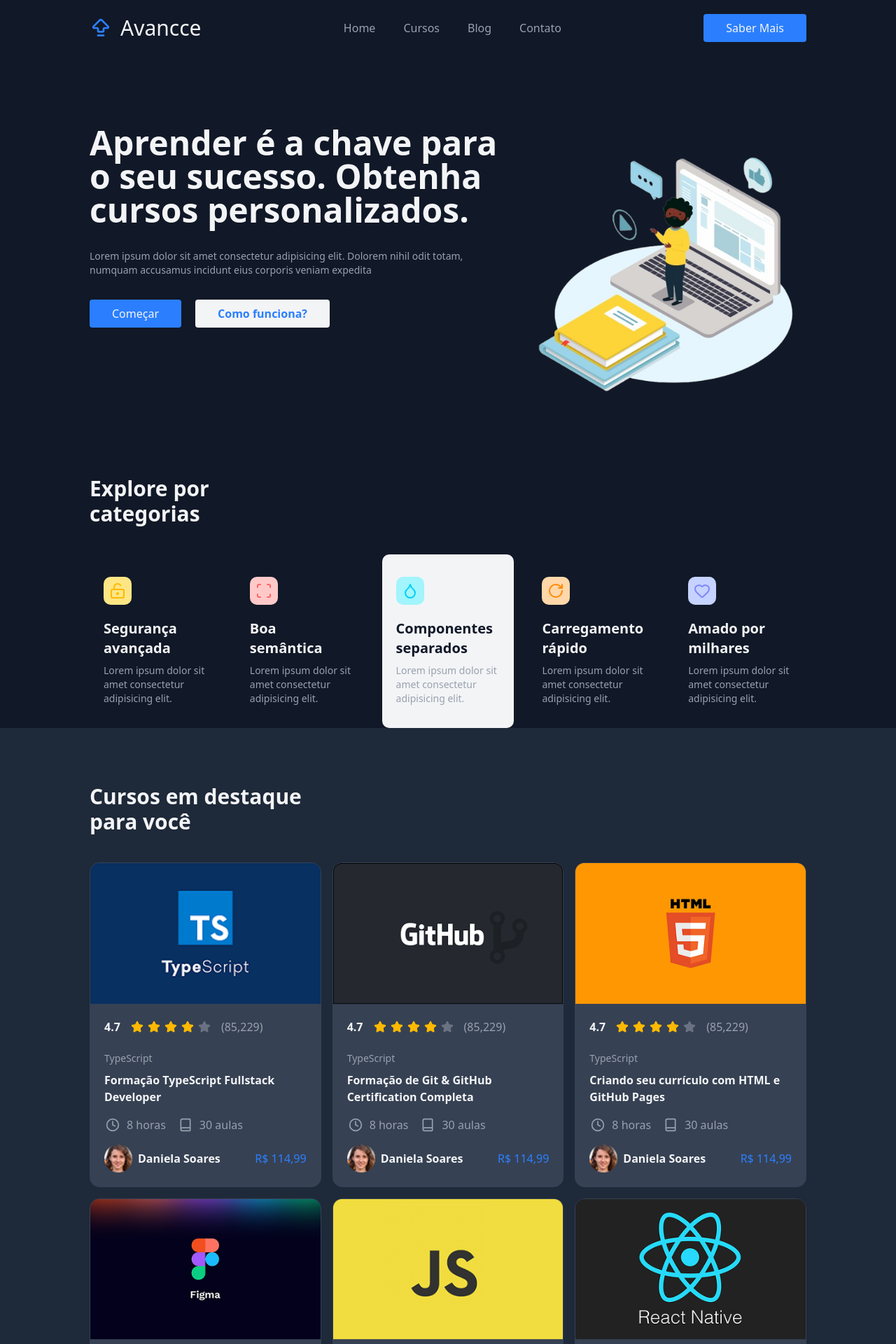
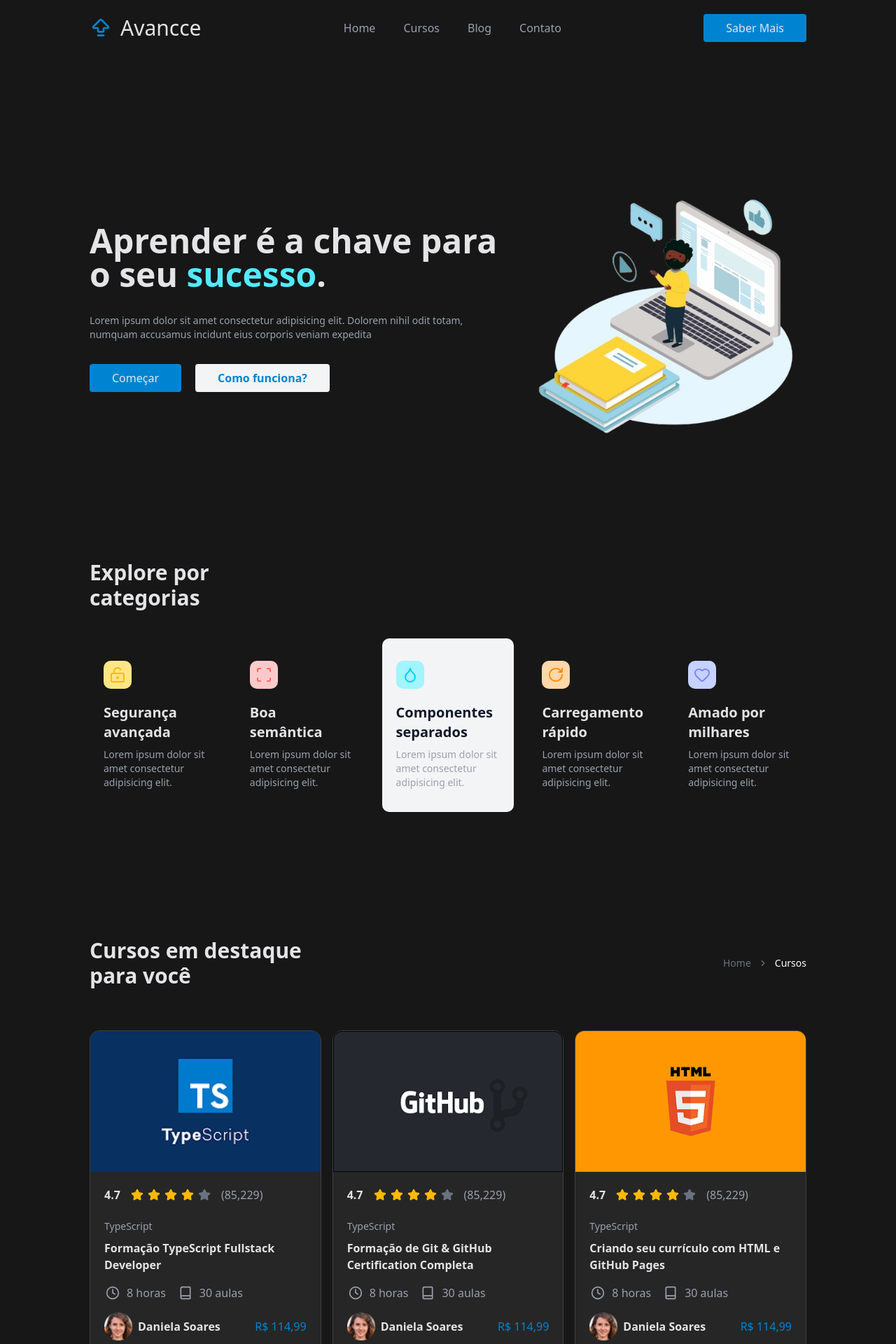
Before and after one commit to galmeidabp/avanccecourse, a Next.js app: page / in a window 1280 px wide. Shown: the top 1920 px of the page at 70% size. Built offline with nearby package versions, Linux system fonts and the light colour scheme.

Commit message:
redesign

```diff
--- a/src/components/Button.tsx
+++ b/src/components/Button.tsx
@@ -10,7 +10,7 @@
     lg: "px-8 py-2",
   }
   return (
-    <button className={`flex justify-center gap-3 bg-blue-500 rounded lg:px-8 lg:py-2 hover:cursor-pointer hover:bg-blue-600 ${sizeClasses[size]}`}>
+    <button className={`flex justify-center gap-3 bg-sky-600 border-sky-700 rounded transition-colors duration-300 lg:px-8 lg:py-2 hover:cursor-pointer hover:bg-sky-800 ${sizeClasses[size]}`}>
       {name}
     </button>
   )
--- a/src/components/contact-us/Contact-form.tsx
+++ b/src/components/contact-us/Contact-form.tsx
@@ -5,32 +5,32 @@
     <form action="submit" className="grid grid-cols-2 gap-5">
       <div className="flex flex-col gap-3">
         <label className="text-gray-300" htmlFor="text">Primeiro nome*</label>
-        <input className="bg-gray-200 rounded py-2 px-8" type="text" />
+        <input className="border-1 border-gray-400 p-2 text-sm rounded transition-colors duration-300 outline-none focus:bg-neutral-700" type="text" />
       </div>
 
       <div className="flex flex-col gap-3">
         <label className="text-gray-300" htmlFor="text">Sobrenome*</label>
-        <input className="bg-gray-200 rounded py-2 px-8" type="text" />
+        <input className="border-1 border-gray-400 p-2 text-sm rounded transition-colors duration-300 outline-none focus:bg-neutral-700" type="text" />
       </div>
 
       <div className="flex flex-col gap-3">
         <label className="text-gray-300" htmlFor="text">Email*</label>
-        <input className="bg-gray-200 rounded py-2 px-8" type="text" />
+        <input className="border-1 border-gray-400 p-2 text-sm rounded transition-colors duration-300 outline-none focus:bg-neutral-700" type="text" />
       </div>
 
       <div className="flex flex-col gap-3">
         <label className="text-gray-300" htmlFor="text">Especialista*</label>
-        <input className="bg-gray-200 rounded py-2 px-8" type="text" />
+        <input className="border-1 border-gray-400 p-2 text-sm rounded transition-colors duration-300 outline-none focus:bg-neutral-700" type="text" />
       </div>
 
       <div className="flex flex-col gap-3 mb-10">
         <label className="text-gray-300" htmlFor="text">Data*</label>
-        <input className="bg-gray-200 rounded py-2 px-8" type="text" />
+        <input className="border-1 border-gray-400 p-2 text-sm rounded transition-colors duration-300 outline-none focus:bg-neutral-700" type="text" />
       </div>
 
       <div className="flex flex-col gap-3">
         <label className="text-gray-300" htmlFor="text">Hora*</label>
-        <input className="bg-gray-200 rounded py-2 px-8" type="text" />
+        <input className="border-1 border-gray-400 p-2 text-sm rounded transition-colors duration-300 outline-none focus:bg-neutral-700" type="text" />
       </div>
 
       <Button name="Começar" />
--- a/src/components/courses/CourseCard.tsx
+++ b/src/components/courses/CourseCard.tsx
@@ -12,7 +12,7 @@
 export function CourseCard({imageSrc, imageAlt, title, slug}: CourseCardProps) {
   return (
    <Link href={`/course-listing/${slug}`}>
-      <div className="bg-gray-700 rounded-xl border-1 border-gray-700 hover:border-blue-500 hover:shadow-md">
+      <div className="bg-neutral-800 rounded-xl border-1 border-neutral-700 hover:border-sky-600 hover:shadow-md">
         <Image src={imageSrc} alt={imageAlt} width={370} height={370} />
 
         <div className="p-5">
@@ -40,7 +40,7 @@
               <Image src="/course-professor.png" alt="." height={40} width={40} />
               <p className="font-semibold">Daniela Soares</p>
             </div>
-            <span className="text-blue-500">R$ 114,99</span>
+            <span className="text-sky-600">R$ 114,99</span>
           </div>
 
         </div>
--- a/src/components/home/CallToAction.tsx
+++ b/src/components/home/CallToAction.tsx
@@ -4,26 +4,16 @@
 export function CallToAction() {
   return (
     <div className="m-auto max-w-sm md:max-w-xl lg:max-w-4xl">
-
-      <div className="flex flex-col-reverse gap-5 mt-30 items-center md:gap-20 md:flex-row">
+      <div className="flex flex-col-reverse items-center md:gap-20 md:flex-row">
         <div className="">
-          <h2 className="text-3xl font-bold mb-5">Participe da nossa equipe</h2>
-          <p className="mb-5 text-gray-400 text-sm">Lorem ipsum, dolor sit amet consectetur adipisicing elit. Mollitia ipsum explicabo atque nam, officiis facilis itaque bla. Mollitia ipsum explicabo atque nam.</p>
-          <Button name="Entre em contato"/>
-        </div>
-        <Image src="/cta-professor.png" alt="." width={400} height={400} className="md:h-50 lg:h-80" />
-      </div>
-
-      <div className="flex flex-col-reverse mt-10 items-center md:mt-30 md:gap-20 md:flex-row">
-        <div className="">
-          <h2 className="text-3xl font-bold mb-5">Aprenda rápido com profissionais</h2>
+          <h2 className="text-3xl font-bold mb-5">Aprenda rápido com profissionais qualificados</h2>
           <p className="mb-5 text-gray-400 text-sm">Lorem ipsum, dolor sit amet consectetur adipisicing elit. Mollitia ipsum explicabo atque nam, officiis facilis itaque bla. Mollitia ipsum explicabo atque nam.</p>
           <Button name="Comece a aprender" />
         </div>
         <Image src="/cta-learn.png" alt="." width={400} height={400} className="md:h-55 lg:h-100" />
       </div>
 
-      <div className="flex flex-col-reverse items-center gap-1 mt-30 bg-gray-800 rounded-2xl lg:flex-row lg:gap-8 lg:items-start lg:pr-15">
+      <div className="flex flex-col-reverse items-center gap-1 mt-30 bg-neutral-800 rounded-2xl lg:flex-row lg:gap-8 lg:items-start lg:pr-15">
         <div className="mx-15 my-10 lg:mr-0">
           <h2 className="text-3xl font-bold mb-5">Comece a aprender e conquiste o emprego dos seus sonhos</h2>
           <p className="mb-5 text-gray-400 text-sm">Lorem ipsum, dolor sit amet consectetur adipisicing elit. Mollitia ipsum explicabo atque nam, officiis facilis itaque bla. Mollitia ipsum explicabo atque nam.</p>
--- a/src/components/home/Hero.tsx
+++ b/src/components/home/Hero.tsx
@@ -6,22 +6,22 @@
 export function Hero() {
   return (
     <>
-      < div className="flex gap-10 mt-25 max-w-sm m-auto md:max-w-xl lg:max-w-5xl" >
+      < div className="flex gap-10 items-center my-40 max-w-sm m-auto md:max-w-xl lg:max-w-5xl" >
 
         <div className="max-w-2xl flex flex-col gap-8">
-          <h1 className="text-5xl font-bold md:text-5xl">Aprender é a chave para o seu sucesso. Obtenha cursos personalizados.</h1>
+          <h1 className="text-5xl font-bold md:text-5xl">Aprender é a chave para o seu <span className="text-cyan-300">sucesso</span>.</h1>
           <p className="text-gray-400 md:text-sm">Lorem ipsum dolor sit amet consectetur adipisicing elit. Dolorem nihil odit totam, numquam accusamus incidunt eius corporis veniam expedita </p>
           <div className="flex gap-5">
             <Button name="Começar" />
 
-            <button className="flex gap-3 bg-gray-100 text-blue-500 font-semibold px-3 py-1.5 rounded lg:px-8 lg:py-2 hover:cursor-pointer hover:bg-gray-300">Como funciona?</button>
+            <button className="flex gap-3 bg-gray-100 text-sky-600 transition-colors duration-300 font-semibold px-3 py-1.5 rounded lg:px-8 lg:py-2 hover:cursor-pointer hover:bg-gray-300">Como funciona?</button>
           </div>
         </div>
         <Image src="/hero-image.png" alt="." height={300} width={400} priority className="hidden lg:block" />
 
       </div >
 
-      < div className="max-w-sm m-auto md:max-w-xl lg:max-w-5xl" >
+      < div className="max-w-sm m-auto mb-25 md:max-w-xl lg:max-w-5xl" >
         <h2 className="text-3xl font-bold mt-25">Explore por <br /> categorias</h2>
         <div className="grid grid-cols-2 mt-5 md:grid-cols-3 lg:grid-cols-5 lg:gap-5 md:mt-10">
           <Categories title="Segurança avançada" Icon={LockKeyholeOpen} iconColor="text-amber-400" bgColor="bg-amber-200" />
--- a/src/components/layout/Footer.tsx
+++ b/src/components/layout/Footer.tsx
@@ -5,7 +5,7 @@
 
 export function Footer() {
   return (
-    <div className="bg-gray-800 p-10">
+    <div className="bg-neutral-800 p-10">
       <div className="max-w-sm m-auto md:max-w-xl lg:max-w-5xl">
         <div className="flex flex-col items-center justify-between border-b-1 border-gray-700 pb-8 mb-8 md:flex-row">
           <Logo />
@@ -13,8 +13,8 @@
           <form className="flex flex-col gap-3 items-center md:flex-row">
             <p className="font-semibold">Assine nossa newsletter</p>
             <div className="flex items-center gap-3">
-              <input type="text" placeholder="Digite seu e-mail" className="bg-blue-500 p-2 rounded outline-none focus:bg-blue-600" />
-              <button type="submit" className="p-2 bg-blue-500 rounded cursor-pointer hover:bg-blue-600"><Send /></button>
+              <input type="text" placeholder="Digite seu e-mail" className="bg-sky-600 transition-colors duration-300 p-2 rounded outline-none focus:bg-sky-800" />
+              <button type="submit" className="p-2 bg-sky-600 rounded cursor-pointer hover:bg-sky-800"><Send /></button>
             </div>
           </form>
         </div>
@@ -24,41 +24,41 @@
             <div>
               <p className="mb-3 font-semibold">Explore</p>
               <ul className="text-gray-400 flex flex-col gap-2">
-                <li><Link className="hover:text-blue-500" href="#">Sobre</Link></li>
-                <li><Link className="hover:text-blue-500" href="#">Preços</Link></li>
-                <li><Link className="hover:text-blue-500" href="#">Blog</Link></li>
-                <li><Link className="hover:text-blue-500" href="#">Vagas</Link></li>
-                <li><Link className="hover:text-blue-500" href="#">Contato</Link></li>
+                <li><Link className="hover:text-sky-600" href="#">Sobre</Link></li>
+                <li><Link className="hover:text-sky-600" href="#">Preços</Link></li>
+                <li><Link className="hover:text-sky-600" href="#">Blog</Link></li>
+                <li><Link className="hover:text-sky-600" href="#">Vagas</Link></li>
+                <li><Link className="hover:text-sky-600" href="#">Contato</Link></li>
               </ul>
             </div>
             <div>
               <p className="mb-3 font-semibold">Recurso</p>
               <ul className="text-gray-400 flex flex-col gap-2">
-                <li><Link className="hover:text-blue-500" href="#">Sobre</Link></li>
-                <li><Link className="hover:text-blue-500" href="#">Preços</Link></li>
-                <li><Link className="hover:text-blue-500" href="#">Blog</Link></li>
-                <li><Link className="hover:text-blue-500" href="#">Vagas</Link></li>
-                <li><Link className="hover:text-blue-500" href="#">Contato</Link></li>
+                <li><Link className="hover:text-sky-600" href="#">Sobre</Link></li>
+                <li><Link className="hover:text-sky-600" href="#">Preços</Link></li>
+                <li><Link className="hover:text-sky-600" href="#">Blog</Link></li>
+                <li><Link className="hover:text-sky-600" href="#">Vagas</Link></li>
+                <li><Link className="hover:text-sky-600" href="#">Contato</Link></li>
               </ul>
             </div>
             <div>
               <p className="mb-3 font-semibold">Benefícios</p>
               <ul className="text-gray-400 flex flex-col gap-2">
-                <li><Link className="hover:text-blue-500" href="#">Sobre</Link></li>
-                <li><Link className="hover:text-blue-500" href="#">Preços</Link></li>
-                <li><Link className="hover:text-blue-500" href="#">Blog</Link></li>
-                <li><Link className="hover:text-blue-500" href="#">Vagas</Link></li>
-                <li><Link className="hover:text-blue-500" href="#">Contato</Link></li>
+                <li><Link className="hover:text-sky-600" href="#">Sobre</Link></li>
+                <li><Link className="hover:text-sky-600" href="#">Preços</Link></li>
+                <li><Link className="hover:text-sky-600" href="#">Blog</Link></li>
+                <li><Link className="hover:text-sky-600" href="#">Vagas</Link></li>
+                <li><Link className="hover:text-sky-600" href="#">Contato</Link></li>
               </ul>
             </div>
             <div>
               <p className="mb-3 font-semibold">Plataforma</p>
               <ul className="text-gray-400 flex flex-col gap-2">
-                <li><Link className="hover:text-blue-500" href="#">Sobre</Link></li>
-                <li><Link className="hover:text-blue-500" href="#">Preços</Link></li>
-                <li><Link className="hover:text-blue-500" href="#">Blog</Link></li>
-                <li><Link className="hover:text-blue-500" href="#">Vagas</Link></li>
-                <li><Link className="hover:text-blue-500" href="#">Contato</Link></li>
+                <li><Link className="hover:text-sky-600" href="#">Sobre</Link></li>
+                <li><Link className="hover:text-sky-600" href="#">Preços</Link></li>
+                <li><Link className="hover:text-sky-600" href="#">Blog</Link></li>
+                <li><Link className="hover:text-sky-600" href="#">Vagas</Link></li>
+                <li><Link className="hover:text-sky-600" href="#">Contato</Link></li>
               </ul>
             </div>
 
@@ -83,9 +83,9 @@
             <div>
               <p className="font-semibold">Nossas redes</p>
               <div className="flex gap-5 mt-5 text-gray-400">
-                <Facebook className="cursor-pointer hover:text-blue-500" />
-                <Twitter className="cursor-pointer hover:text-blue-500" />
-                <Linkedin className="cursor-pointer hover:text-blue-500" />
+                <Facebook className="cursor-pointer hover:text-sky-600" />
+                <Twitter className="cursor-pointer hover:text-sky-600" />
+                <Linkedin className="cursor-pointer hover:text-sky-600" />
               </div>
             </div>
           </div>
--- a/src/components/layout/Header.tsx
+++ b/src/components/layout/Header.tsx
@@ -8,10 +8,10 @@
       <Logo />
 
       <ul className="flex gap-3 text-gray-400 md:gap-8 lg:gap-10">
-        <li className="hover:cursor-pointer hover:text-blue-400"><Link href="/">Home</Link></li>
-        <li className="hover:cursor-pointer hover:text-blue-400"><Link href="/course-listing">Cursos</Link></li>
-        <li className="hover:cursor-pointer hover:text-blue-400"><Link href="/blog">Blog</Link></li>
-        <li className="hover:cursor-pointer hover:text-blue-400"><Link href="/contact">Contato</Link></li>
+        <li className="hover:cursor-pointer hover:text-sky-600"><Link href="/">Home</Link></li>
+        <li className="hover:cursor-pointer hover:text-sky-600"><Link prefetch={false} href="/course-listing">Cursos</Link></li>
+        <li className="hover:cursor-pointer hover:text-sky-600"><Link prefetch={false} href="/blog">Blog</Link></li>
+        <li className="hover:cursor-pointer hover:text-sky-600"><Link href="/contact">Contato</Link></li>
       </ul>
 
       <Button name="Saber Mais" />
--- a/src/components/layout/Logo.tsx
+++ b/src/components/layout/Logo.tsx
@@ -4,7 +4,7 @@
 export function Logo() {
   return (
     <Link className="flex items-center lg:gap-3" href="/">
-      <ArrowBigUpDash className="h-8 w-8 text-blue-500" />
+      <ArrowBigUpDash className="h-8 w-8 text-sky-600" />
       <h1 className="hidden lg:block lg:text-3xl">Avancce</h1>
     </Link>
   )
--- a/src/pages/course-listing/[slug].tsx
+++ b/src/pages/course-listing/[slug].tsx
@@ -34,8 +34,8 @@
 
   return (
     <div className="mb-35">
-      <div className="bg-blue-900">
-        <div className="flex gap-10 flex-col-reverse lg:flex-row lg:justify-between my-15 max-w-sm m-auto md:max-w-xl lg:max-w-5xl py-10">
+      <div className="border-y-2 p-6 mt-20 border-sky-600">
+        <div className="flex gap-3 flex-col-reverse lg:flex-row lg:justify-between max-w-sm m-auto lg:gap-10 md:max-w-xl lg:max-w-5xl">
           <div>
             <h1 className="text-3xl font-bold my-5 lg:mt-0">{course?.title}</h1>
           </div>
@@ -48,6 +48,10 @@
               <BreadcrumbItem>
                 <BreadcrumbLink className="text-white" href="/course-listing">Cursos</BreadcrumbLink>
               </BreadcrumbItem>
+              <BreadcrumbSeparator />
+              <BreadcrumbItem>
+                <BreadcrumbLink className="text-blue-200" href={`${slug}`}>Curso</BreadcrumbLink>
+              </BreadcrumbItem>
             </BreadcrumbList>
           </Breadcrumb>
 
@@ -57,13 +61,13 @@
       <div className="flex flex-col mt-15 max-w-sm m-auto md:max-w-xl lg:max-w-5xl">
 
         <div className="grid gap-10 items-start md:grid-cols-[3fr_1fr] lg:gap-20">
-          <div className="flex flex-col gap-6">
+          <div className="flex flex-col gap-6 bg-neutral-800 rounded-lg p-8">
             <h2 className="font-semibold text-2xl">{course?.title}</h2>
 
             <p className="whitespace-pre-line">{course?.description}</p>
           </div>
 
-          <div className="bg-gray-800 p-5 rounded-lg shadow-xl/30">
+          <div className="bg-neutral-800 p-5 rounded-lg shadow-xl/30">
             <h3 className="font-semibold text-lg mb-5">Compartilhar</h3>
             <div className="flex flex-col gap-3">
               <button className="bg-indigo-600 text-white p-2 rounded flex items-center justify-center gap-2 hover:bg-indigo-700"><Facebook /> Facebook</button>
@@ -72,7 +76,7 @@
             </div>
             <div className="flex flex-col gap-3 mt-10">
               <h3>Assine nossa newsletter</h3>
-              <input type="email" placeholder="Email" className="border-1 border-gray-400 p-2 text-sm rounded outline-none focus:bg-gray-700" />
+              <input type="email" placeholder="Email" className="border-1 border-gray-400 p-2 text-sm rounded transition-colors duration-300 outline-none focus:bg-neutral-700" />
               <Button name="Assinar" />
             </div>
           </div>
--- a/src/pages/course-listing/index.tsx
+++ b/src/pages/course-listing/index.tsx
@@ -1,11 +1,27 @@
 import { coursesArray } from "@/data/courses"
 import { CourseCard } from "@/components/courses/CourseCard"
+import { Breadcrumb, BreadcrumbItem, BreadcrumbLink, BreadcrumbList, BreadcrumbSeparator } from "@/components/ui/breadcrumb"
 
 export default function CourseListing() {
   return (
-    <div className="bg-gray-800 mb-35 py-20">
+    <div className="mb-25 py-20">
       <div className="max-w-xs h-full m-auto md:max-w-xl  lg:max-w-5xl">
-        <h2 className="text-3xl font-bold">Cursos em destaque <br /> para você</h2>
+
+        <div className="flex flex-row justify-between items-center mb-15">
+          <h1 className="text-3xl font-bold">Cursos em destaque <br /> para você</h1>
+          <Breadcrumb>
+            <BreadcrumbList>
+              <BreadcrumbItem>
+                <BreadcrumbLink href="/">Home</BreadcrumbLink>
+              </BreadcrumbItem>
+              <BreadcrumbSeparator />
+              <BreadcrumbItem>
+                <BreadcrumbLink className="text-white" href="/course-listing">Cursos</BreadcrumbLink>
+              </BreadcrumbItem>
+            </BreadcrumbList>
+          </Breadcrumb>
+        </div>
+
         <div className="grid gap-4 mt-10 md:grid-cols-2 lg:grid-cols-3">
           {coursesArray.map((courses) => (
             <CourseCard key={courses.slug} title={courses.title} imageSrc={courses.imageSrc} imageAlt={courses.imageAlt} slug={courses.slug} />
--- a/src/styles/globals.css
+++ b/src/styles/globals.css
@@ -45,8 +45,8 @@
 }
 
 :root {
-  --background: #111827;
-  --foreground: #f3f4f6;
+  --background: oklch(20.5% 0 0);
+  --foreground: oklch(92% 0.004 286.32);
   --radius: 0.625rem;
   --card: oklch(1 0 0);
   --card-foreground: oklch(0.13 0.028 261.692);
```
Also changed, not shown: 1 other file (tests, documents, lock files or other folders).
